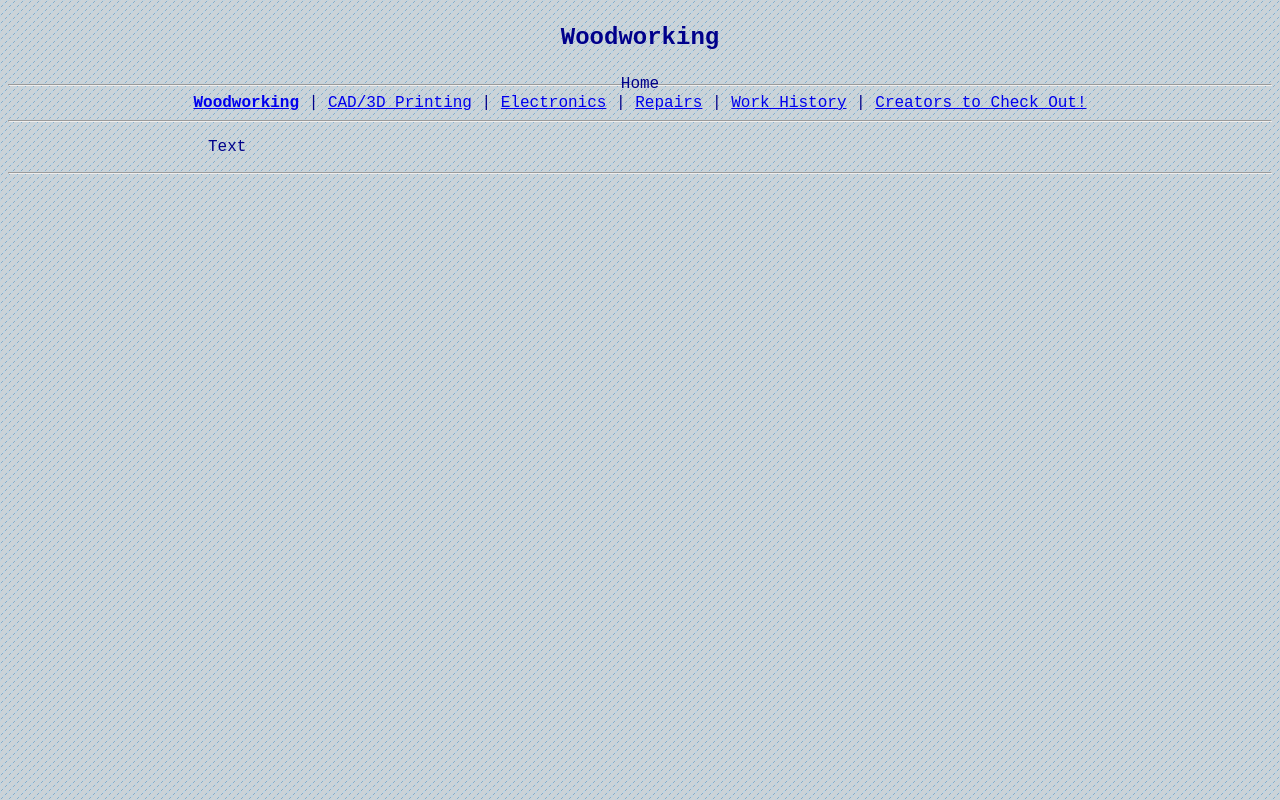
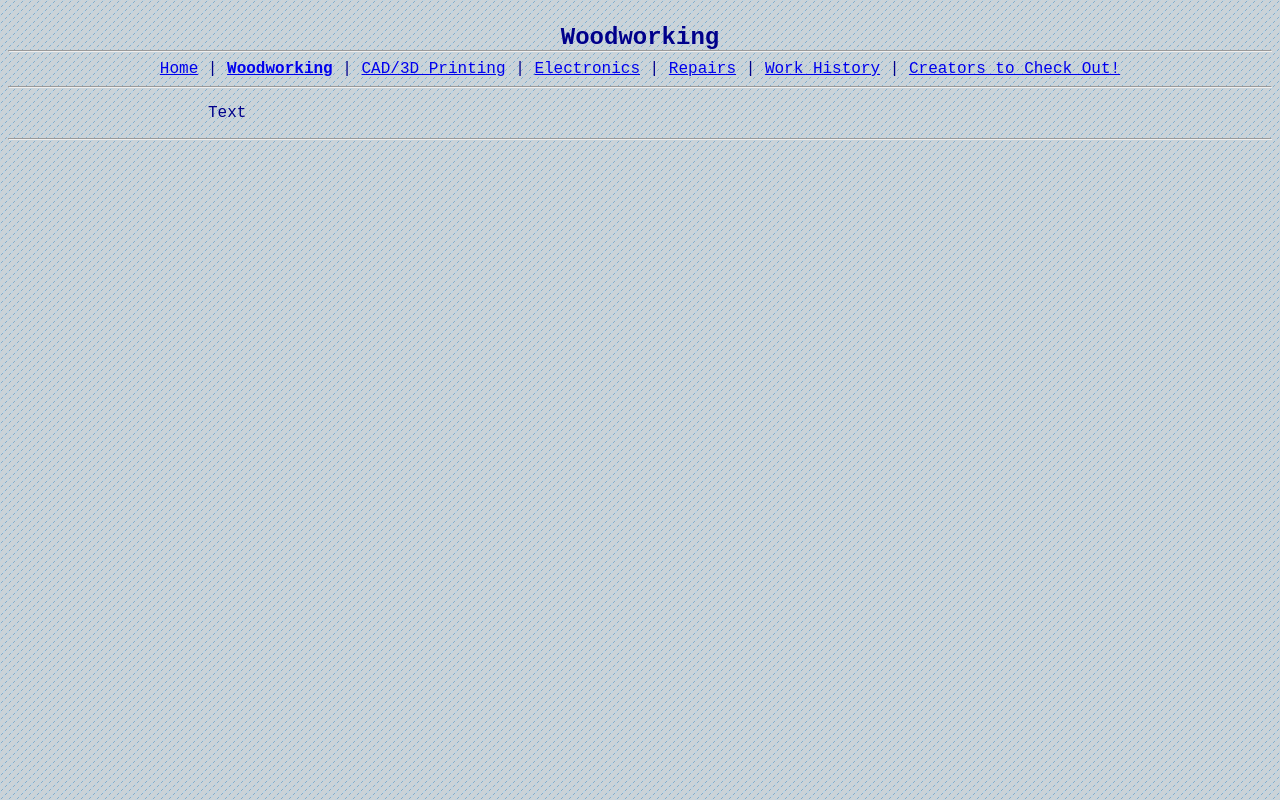
Before and after one commit to wckilmer/wckilmer.github.io, a plain HTML site: page pages/woodworking.html in a window 1280 px wide. Drawn offline with Linux system fonts and the light colour scheme.

Commit message:
Update woodworking.html

```diff
--- a/pages/woodworking.html
+++ b/pages/woodworking.html
@@ -2,9 +2,10 @@
 <html>
   <body style="background-image:url('../resources/tile_background.png'); color:darkblue; font-family:'Courier New';">
     <p align="center"; style="font-size:24px"><b>Woodworking</b></p>
-    <p align="center"; href="../index.html">Home</p>
     <hr style="margin-top:-25px">
     <div align="center">
+      <a href="../index.html">Home</a>
+      <a>|</a>
       <a href="./woodworking.html"><b>Woodworking</b></a>
       <a>|<a/>
       <a href="./cad_3d.html">CAD/3D Printing<a/>
```
